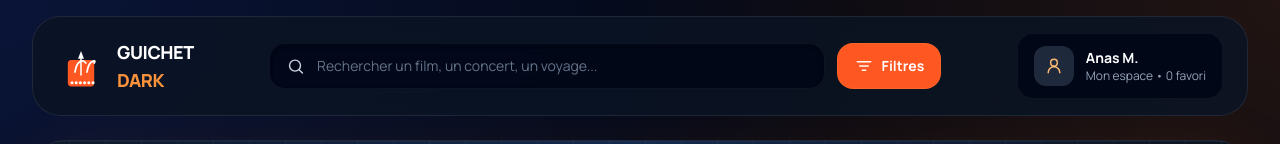
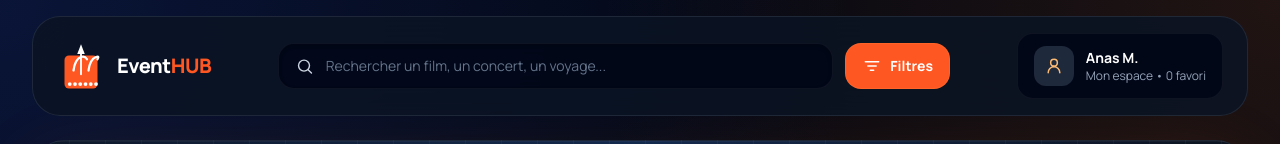
Before and after one commit to ENSIAS-MEH/EventHUB-ahi_team, a React (Vite) app in the folder frontend/: page / in a window 1280 px wide. Shown: the top 144 px of the page. Built offline with nearby package versions, Linux system fonts and the light colour scheme.

Commit message:
Update App name

```diff
--- a/frontend/src/components/Logo.jsx
+++ b/frontend/src/components/Logo.jsx
@@ -2,7 +2,7 @@ export function Logo({ showText = true, className = "" }) {
   return (
     <div className={`flex items-center gap-3 ${className}`}>
       <svg
-        viewBox="0 0 60 80"
+        viewBox="0 12 60 64"
         fill="none"
         className="h-12 w-12 flex-shrink-0"
         aria-hidden="true"
@@ -60,14 +60,10 @@ export function Logo({ showText = true, className = "" }) {
       </svg>
 
       {showText && (
-        <div>
-          <p className="text-lg font-extrabold tracking-tight text-white">
-            GUICHET
-          </p>
-          <p className="text-lg font-extrabold tracking-tight text-orange-400">
-            DARK
-          </p>
-        </div>
+        <h2 className="text-xl font-extrabold tracking-tight whitespace-nowrap leading-none">
+          <span className="text-white">Event</span>
+          <span className="text-[#FF5722]">HUB</span>
+        </h2>
       )}
     </div>
   );
```
